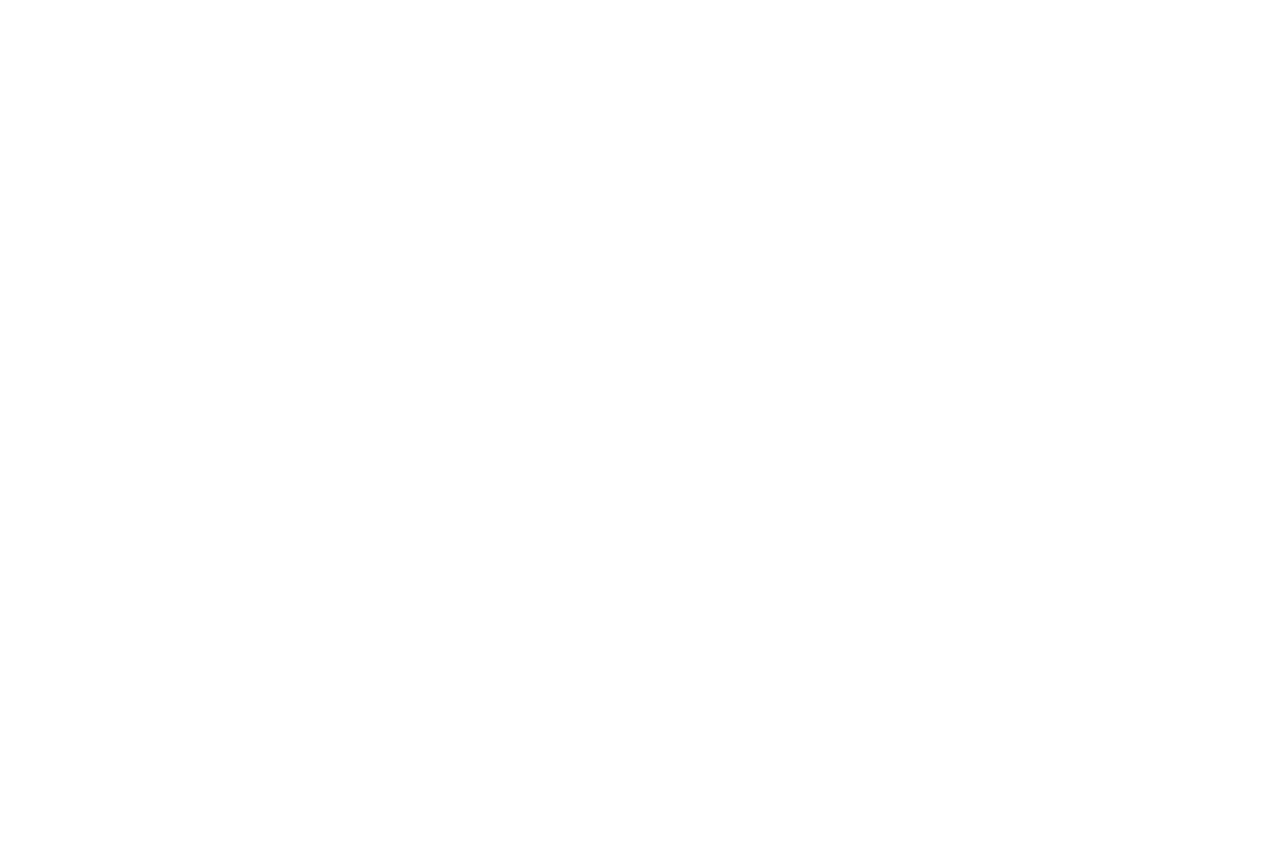
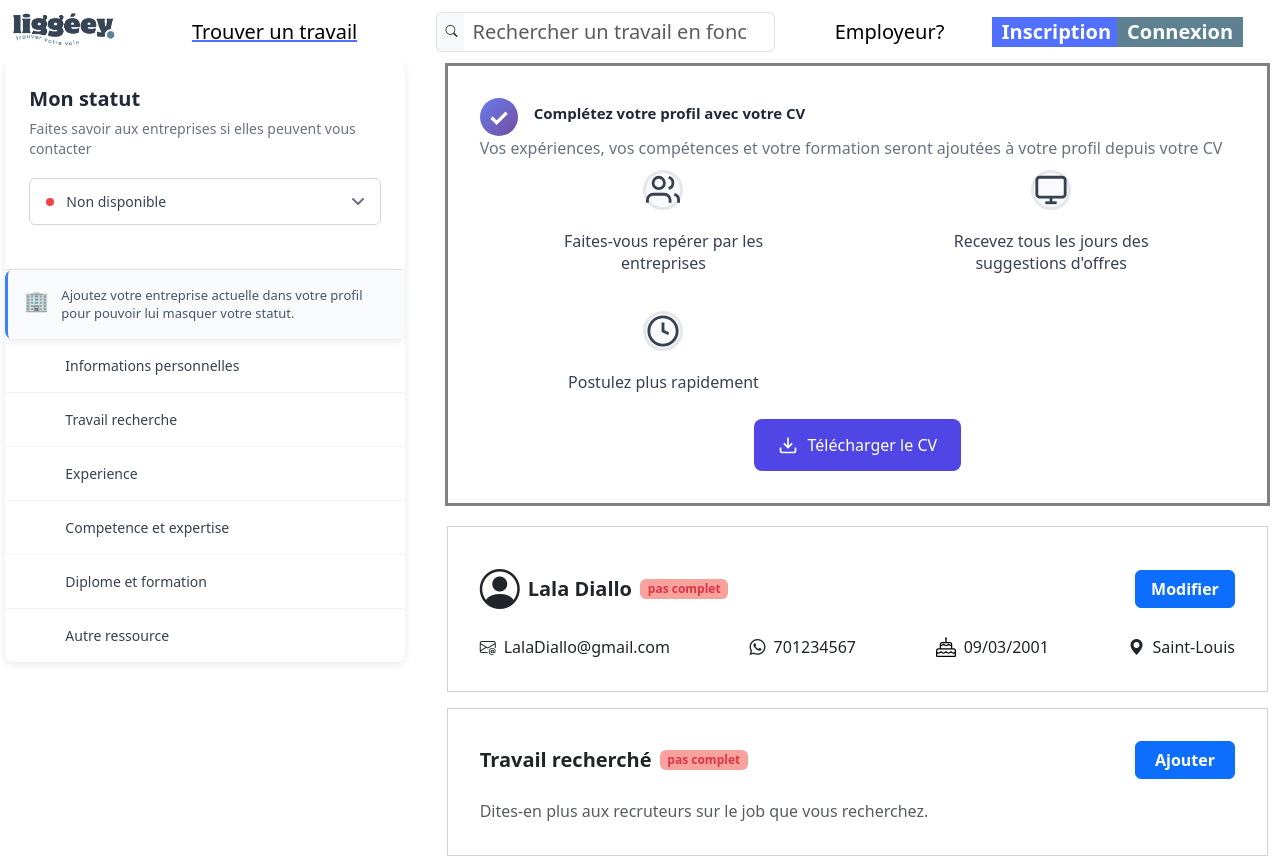
Before and after one commit to Paameth/Front_Liggey, an Angular app: page /pagecandidat in a window 1280 px wide. Before the commit this address led to /. Shown: the top 858 px of the page. Before the commit the page ends 800 px from the top, so only its background shows below. Built offline with nearby package versions, Linux system fonts and the light colour scheme.

Commit message:
Ajout des composants de Lala

```diff
--- a/src/app/acceuil/pageacceuil/pageacceuil.component.html
+++ b/src/app/acceuil/pageacceuil/pageacceuil.component.html
@@ -1,6 +1,6 @@
 <div class="col-12 col-md-12"> <app-header></app-header>  </div>
 
+<div class="col-12 col-md-12"><app-recherche></app-recherche></div>
 <div class="col-12 col-md-12"> <app-travail></app-travail></div>
 
-
 <div class="col-12 col-md-12"><app-footer></app-footer></div>
--- a/src/app/acceuil/pageacceuil/pageacceuil.component.ts
+++ b/src/app/acceuil/pageacceuil/pageacceuil.component.ts
@@ -7,7 +7,7 @@
 
 @Component({
   selector: 'app-pageacceuil',
-  imports: [CommonModule,HeaderComponent, FooterComponent, TravailComponent, CommonModule],
+  imports: [CommonModule, HeaderComponent, FooterComponent, TravailComponent, CommonModule, RechercheComponent],
   templateUrl: './pageacceuil.component.html',
   styleUrl: './pageacceuil.component.css'
 })
--- a/src/app/candidat/candidat/candidat.component.html
+++ b/src/app/candidat/candidat/candidat.component.html
@@ -1,13 +1,7 @@
 <div class="container">
-  <div class="row my-4 mx-2 mx-md-5">
-    <!-- Colonne vide à gauche sur écrans moyens et plus -->
-    <div class="d-none d-md-block col-md-4"></div>
-
-
-
-
+  <div class="row">
     <!-- Colonne contenant les cartes -->
-    <div class="col-12 col-md-8 profil">
+    <div class="col-12 col-md-12 profil">
       <app-profil
         [isComplete]="false"
         [buttonLabel]="'Modifier'"
--- a/src/app/candidat/entete/entete.component.css
+++ b/src/app/candidat/entete/entete.component.css
@@ -0,0 +1,128 @@
+
+        .profile-completion {
+            border-radius: 0px;
+            padding: 32px;
+            border: gray solid;
+            margin-bottom: 20px;
+            margin-left: 10px;
+            margin-right: 10px;
+        }
+
+        .header {
+            display: flex;
+            align-items: center;
+            gap: 16px;
+            margin-bottom: 0px;
+        }
+
+        .header-icon {
+            width: 38px;
+            height: 38px;
+            background: linear-gradient(135deg, #667eea 0%, #764ba2 100%);
+            border-radius: 50%;
+            display: flex;
+            align-items: center;
+            justify-content: center;
+            color: white;
+            font-size: 24px;
+            font-weight: bold;
+        }
+
+        .header-title {
+            font-size: 15px;
+            font-weight: 600;
+            color: #1f2937;
+        }
+
+        .subtitle {
+            font-size: 16px;
+            color: #6b7280;
+            margin-bottom: 10px;
+            line-height: 1.5;
+        }
+
+        .benefits-grid {
+            display: grid;
+            grid-template-columns: repeat(auto-fit, minmax(250px, 1fr));
+            gap: 20px;
+            margin-bottom: 10px;
+        }
+
+        .benefit-item {
+            text-align: center;
+            display: flex;
+            flex-direction: column;
+            align-items: center;
+        }
+
+        .benefit-icon {
+            width: 40px;
+            height: 40px;
+            border-radius: 50%;
+            border: 3px solid #e5e7eb;
+            display: flex;
+            align-items: center;
+            justify-content: center;
+            margin-bottom: 20px;
+            background: white;
+            position: relative;
+        }
+
+        .benefit-icon svg {
+            width: 40px;
+            height: 40px;
+            color: #374151;
+        }
+
+        /* Icône utilisateurs */
+        .users-icon {
+            background: #f8fafc;
+        }
+
+        /* Icône mallette */
+        .briefcase-icon {
+            background: #f8fafc;
+        }
+
+        /* Icône horloge */
+        .clock-icon {
+            background: #f8fafc;
+        }
+
+        .benefit-text {
+            font-size: 16px;
+            color: #374151;
+            line-height: 1.4;
+            max-width: 200px;
+        }
+
+        .download-button {
+            background: #4f46e5;
+            color: white;
+            border: none;
+            border-radius: 8px;
+            padding: 14px 24px;
+            font-size: 16px;
+            font-weight: 500;
+            cursor: pointer;
+            display: flex;
+            align-items: center;
+            gap: 10px;
+            transition: all 0.2s;
+            margin: 0 auto;
+        }
+
+        .download-button:hover {
+            background: #4338ca;
+            transform: translateY(-1px);
+            box-shadow: 0 4px 12px rgba(79, 70, 229, 0.3);
+        }
+
+        .download-button:active {
+            transform: translateY(0);
+        }
+
+        .download-icon {
+            width: 20px;
+            height: 20px;
+        }
--- a/src/app/candidat/entete/entete.component.html
+++ b/src/app/candidat/entete/entete.component.html
@@ -1 +1,54 @@
-<p>entete works!</p>
+<div class="profile-completion">
+        <div class="header">
+            <div class="header-icon">✓</div>
+            <h1 class="header-title">Complétez votre profil avec votre CV</h1>
+        </div>
+
+        <p class="subtitle">
+            Vos expériences, vos compétences et votre formation seront ajoutées à votre profil depuis votre CV
+        </p>
+
+        <div class="benefits-grid">
+            <div class="benefit-item">
+                <div class="benefit-icon users-icon">
+                    <svg viewBox="0 0 24 24" fill="none" stroke="currentColor" stroke-width="2">
+                        <path d="M17 21v-2a4 4 0 0 0-4-4H5a4 4 0 0 0-4 4v2"/>
+                        <circle cx="9" cy="7" r="4"/>
+                        <path d="M23 21v-2a4 4 0 0 0-3-3.87"/>
+                        <path d="M16 3.13a4 4 0 0 1 0 7.75"/>
+                    </svg>
+                </div>
+                <p class="benefit-text">Faites-vous repérer par les entreprises</p>
+            </div>
+
+            <div class="benefit-item">
+                <div class="benefit-icon briefcase-icon">
+                    <svg viewBox="0 0 24 24" fill="none" stroke="currentColor" stroke-width="2">
+                        <rect x="2" y="3" width="20" height="14" rx="2" ry="2"/>
+                        <line x1="8" y1="21" x2="16" y2="21"/>
+                        <line x1="12" y1="17" x2="12" y2="21"/>
+                    </svg>
+                </div>
+                <p class="benefit-text">Recevez tous les jours des suggestions d'offres</p>
+            </div>
+
+            <div class="benefit-item">
+                <div class="benefit-icon clock-icon">
+                    <svg viewBox="0 0 24 24" fill="none" stroke="currentColor" stroke-width="2">
+                        <circle cx="12" cy="12" r="10"/>
+                        <polyline points="12,6 12,12 16,14"/>
+                    </svg>
+                </div>
+                <p class="benefit-text">Postulez plus rapidement</p>
+            </div>
+        </div>
+
+        <button class="download-button" onclick="handleDownload()">
+            <svg class="download-icon" viewBox="0 0 24 24" fill="none" stroke="currentColor" stroke-width="2">
+                <path d="M21 15v4a2 2 0 0 1-2 2H5a2 2 0 0 1-2-2v-4"/>
+                <polyline points="7,10 12,15 17,10"/>
+                <line x1="12" y1="15" x2="12" y2="3"/>
+            </svg>
+            Télécharger le CV
+        </button>
+</div>
--- /dev/null
+++ b/src/app/candidat/pagecandidat/pagecandidat.component.html
@@ -0,0 +1,19 @@
+<div class="row">
+    <div class="col-12 col-md-12"> <app-header></app-header></div>
+</div>
+<div class="row">
+    <div class="col-md-4 col-4">
+        <app-sidebar></app-sidebar>
+    </div>
+    <div class="col-md-8 col-8">
+        <div class="row">
+            <div class="col-12 col-md-12"><app-entete></app-entete></div>
+        </div>
+        <div>
+            <div class="col-12 col-md-12"><app-candidat></app-candidat></div>
+        </div>
+    </div>
+</div>
+<div class="row">
+    <div class="col-12 col-md-12"> <app-footer></app-footer></div>
+</div>
--- a/src/app/candidat/profil/profil.component.html
+++ b/src/app/candidat/profil/profil.component.html
@@ -1,4 +1,4 @@
-<div class="card mb-3 p-3 w-100 w-sm-75 w-md-50 w-lg-40">
+<div class="card mb-3 p-3 w-100 w-sm-75 w-md-50 w-lg-40 large">
   <div class="card-body d-flex flex-column flex-md-row justify-content-between align-items-start align-items-md-center gap-2">
 
 
@@ -19,8 +19,7 @@
         {{ isComplete ? 'complet' : 'pas complet' }}
       </span>
     </div>
-
-  </div>
+</div>
 
 
 
```
Also changed, not shown: src/app/app.routes.ts (+7 -4 lines), src/app/candidat/pagecandidat/pagecandidat.component.ts (added, +17 -0 lines), src/app/candidat/candidat/candidat.component.css (line endings or trailing spaces), src/app/candidat/pagecandidat/pagecandidat.component.css (added), src/app/candidat/profil/profil.component.css (line endings or trailing spaces), 1 other file (tests, documents, lock files or other folders).
